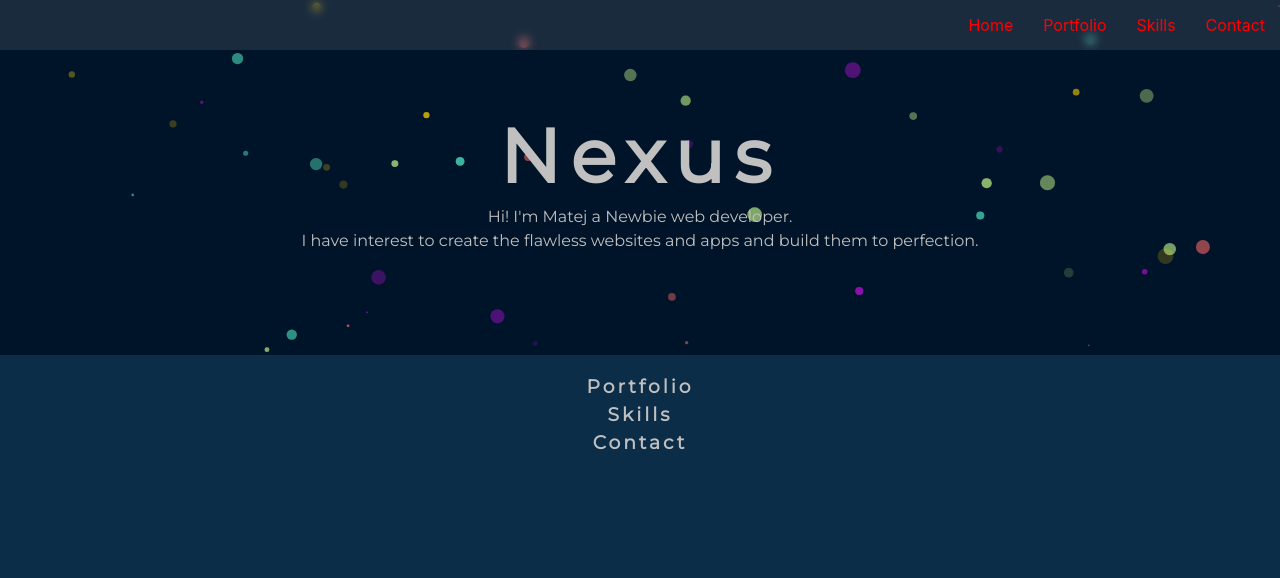
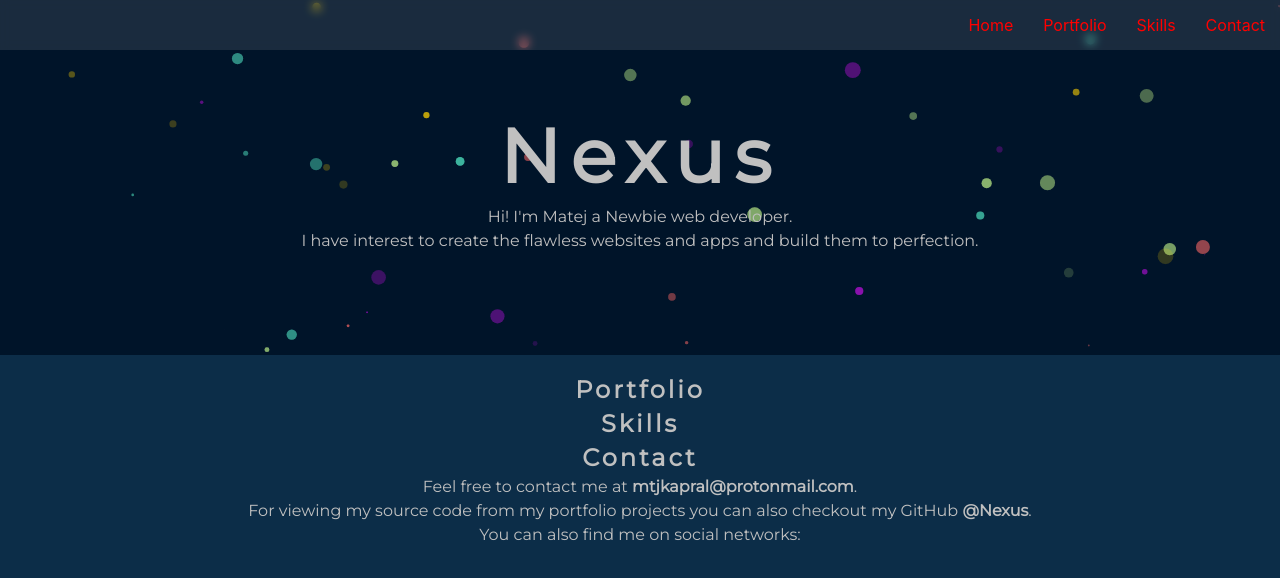
Before and after one commit to Nexus-SvK/website, a React (Create React App) app: page / in a window 1280 px wide. Shown: the top 578 px of the page. Built offline with nearby package versions, Linux system fonts and the light colour scheme.

Commit message:
Nahral som na cloud dalsiu verziu

```diff
--- a/package.json
+++ b/package.json
@@ -3,12 +3,14 @@
   "version": "0.1.0",
   "private": true,
   "dependencies": {
+    "@fortawesome/free-solid-svg-icons": "^6.0.0-beta3",
     "@testing-library/jest-dom": "^5.16.1",
     "@testing-library/react": "^12.1.2",
     "@testing-library/user-event": "^13.5.0",
     "react": "^17.0.2",
     "react-dom": "^17.0.2",
     "react-scripts": "^5.0.0",
+    "react-smooth-scrolling": "^1.0.2",
     "react-tsparticles": "^1.39.0",
     "web-vitals": "^2.1.3"
   },
--- a/src/App.css
+++ b/src/App.css
@@ -5,10 +5,10 @@ h1 {
   font-size: 75px;
   letter-spacing: 10px;
 }
-h3{
+h2{
   letter-spacing: 3px;
 }
-h1,h3,
+h1,h2,
 p {
   margin: 5px;
   font-family: "Montserrat", sans-serif;
--- a/src/App.js
+++ b/src/App.js
@@ -2,9 +2,10 @@ import "./App.css";
 import Header from "./components/Header";
 import Particles from "react-tsparticles";
 import Navbar from "./components/Navbar";
-import Main from "./components/Main"
+import Main from "./components/Main";
+import { fas } from '@fortawesome/free-solid-svg-icons';
 
-const data = ["Home","Portfolio","Skills","Contact",];
+const data = ["Home", "Portfolio", "Skills", "Contact"];
 
 function App() {
   const particlesInit = (main) => {
@@ -20,10 +21,10 @@ function App() {
         init={particlesInit}
         loaded={particlesLoaded}
         options={{
-          background:{
-            color:{
-              value:"#001429",
-            }
+          background: {
+            color: {
+              value: "#001429",
+            },
           },
           fpsLimit: 60,
           interactivity: {
@@ -31,39 +32,39 @@ function App() {
             events: {
               onHover: {
                 enable: true,
-        mode: "connect"
+                mode: "connect",
               },
               onClick: {
                 enable: false,
-        mode: "push"
+                mode: "push",
               },
-      resize: true
+              resize: true,
             },
             modes: {
               grab: {
                 distance: 400,
                 lineLinked: {
-                opacity: 1
-              }
+                  opacity: 1,
+                },
               },
               bubble: {
                 distance: 400,
                 size: 40,
                 duration: 2,
                 opacity: 8,
-              speed: 3
+                speed: 3,
               },
               connect: {},
               repulse: {
                 distance: 200,
-              duration: 0.4
+                duration: 0.4,
               },
               push: {
-              particles_nb: 4
+                particles_nb: 4,
               },
               remove: {
-              particles_nb: 2
-            }
+                particles_nb: 2,
+              },
             },
           },
           particles: {
@@ -81,8 +82,8 @@ function App() {
               type: "circle",
               stroke: {
                 width: 0,
-              color: "#b6b2b2"
-            }
+                color: "#b6b2b2",
+              },
             },
             opacity: {
               value: 0.5211089197812949,
@@ -91,8 +92,8 @@ function App() {
                 enable: true,
                 speed: 1,
                 minimumValue: 0.1,
-              sync: false
-            }
+                sync: false,
+              },
             },
             size: {
               value: 8.017060304327615,
@@ -101,15 +102,15 @@ function App() {
                 enable: true,
                 speed: 12.181158184520175,
                 minimumValue: 0.1,
-              sync: false
-            }
+                sync: false,
+              },
             },
             lineLinked: {
               enable: false,
               distance: 150,
               color: "#c8c8c8",
               opacity: 0.4,
-            width: 1
+              width: 1,
             },
             move: {
               enable: true,
@@ -122,16 +123,16 @@ function App() {
               attract: {
                 enable: false,
                 rotateX: 600,
-              rotateY: 1200
-            }
+                rotateY: 1200,
+              },
             },
           },
           detectRetina: true,
         }}
       />
-      <Header/>
-      <Main/>
-      <Navbar data={data}/>
+      <Header />
+      <Main />
+      <Navbar data={data} />
     </div>
   );
 }
--- a/src/components/Main.js
+++ b/src/components/Main.js
@@ -1,27 +1,41 @@
 import React from "react";
 import "./Main.css";
+import { fas } from "@fortawesome/free-solid-svg-icons";
 
-export default function Main(){
-    return(
+export default function Main() {
+  return (
     <div className="section">
       <div className="portfolio">
-                <h3>Portfolio</h3>
-                <div className="portfolio-grid">
-
-                </div>
+        <h2>Portfolio</h2>
+        <div className="portfolio-grid"></div>
       </div>
       <div className="skills">
-                <h3>Skills</h3>
-                <div className="skills-list">
-
-                </div>
+        <h2>Skills</h2>
+        <div className="skills-list"></div>
       </div>
       <div className="contact">
-                <h3>Contact</h3>
+        <h2>Contact</h2>
         <div className="contact-text">
-
+          <p>
+            Feel free to contact me at{" "}
+            <strong>
+              <a>mtjkapral@protonmail.com</a>
+            </strong>
+            .
+          </p>
+          <p>
+            For viewing my source code from my portfolio projects you can also
+            checkout my GitHub{" "}
+            <strong>
+              <a>
+                <i class="fab fa-github-square"></i>@Nexus
+              </a>
+            </strong>
+            .
+          </p>
+          <p>You can also find me on social networks:</p>
         </div>
       </div>
     </div>
-    )
+  );
 }
```
Also changed, not shown: 1 other file (tests, documents, lock files or other folders). Lines whose indentation alone changed are shown as unchanged.
